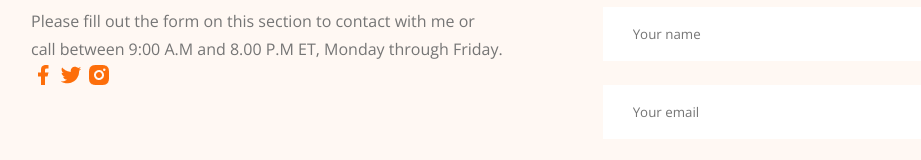
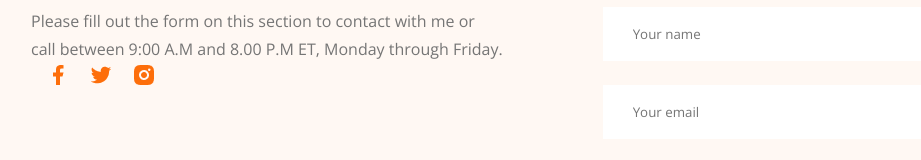
Before and after one commit to prodipdev/developer-portfolio, a plain HTML site: page index.html in a window 1280 px wide. Shown: the part 3449-3609 px from the top of the page, without its empty margins (39-960 px from the left). Drawn offline with nearby package versions, Linux system fonts and the light colour scheme.

Commit message:
Footer social icon path change and added social links

```diff
--- a/index.html
+++ b/index.html
@@ -140,9 +140,9 @@
         <h3 class="section-title">Let's Connect</h3>
         <p class="item-details">Please fill out the form on this section to contact with me or <br> call between 9:00 A.M and 8.00 P.M ET, Monday through Friday.</p>
         <div class="connect-link">
-        <a href="#"><img src="/images/icons/facebook.png" alt=""></a>
-        <a href="#"><img src="/images/icons/twitter.png" alt=""></a>
-        <a href="#"><img src="/images/icons/insta.png" alt=""></a>
+        <a href="#"><img src="images/icons/facebook.png" alt=""></a>
+        <a href="#"><img src="images/icons/twitter.png" alt=""></a>
+        <a href="#"><img src="images/icons/insta.png" alt=""></a>
         </div>
     </section>
     <section class="message">
--- a/styles/portfolio.css
+++ b/styles/portfolio.css
@@ -220,6 +220,9 @@ footer .footer {
 footer .section-title {
     text-align: left;
 }
+.connect-link a {
+    margin-left: 15px;
+}
 footer input, textarea {
     display: block;
     margin-bottom: 24px;
```
